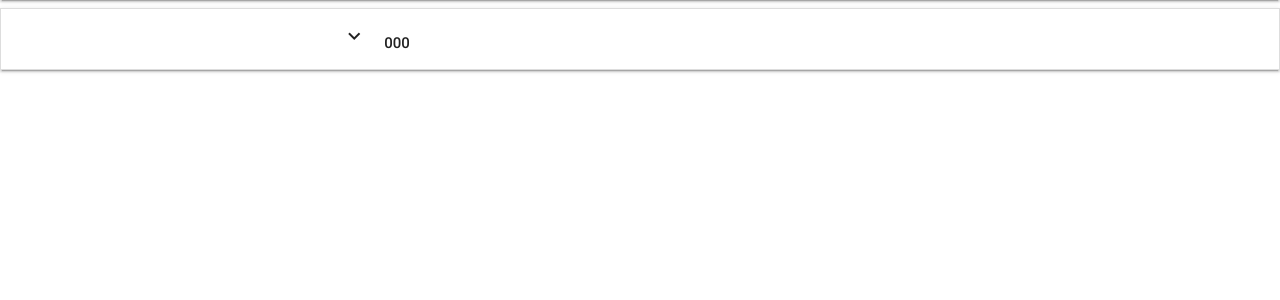
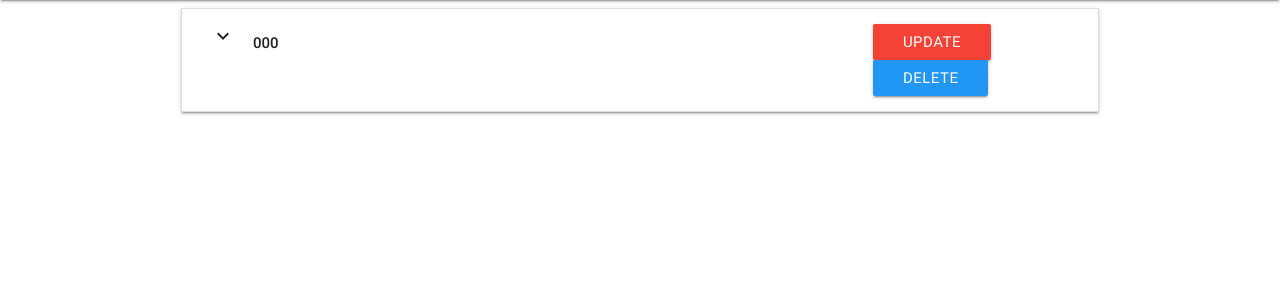
Before and after one commit to muemamus/alzami, a Flask app: page / in a window 1280 px wide. Shown: the part 64-364 px from the top of the page. Run offline with Flask 2, Linux system fonts and the light colour scheme; a database or web service that is not in the repository returns one stand-in record (values such as "Sample title"); some libraries are stand-ins or nearby versions.

Commit message:
Added static folder and updated base.html

```diff
--- /dev/null
+++ b/static/css/style.css
@@ -0,0 +1,3 @@
+body{
+    background: wheat;
+}
--- a/templates/base.html
+++ b/templates/base.html
@@ -5,6 +5,8 @@
     <meta name="viewport" content="width=device-width, initial-scale=1.0">
     <link href="https://fonts.googleapis.com/icon?family=Material+Icons" rel="stylesheet">
     <link rel="stylesheet"  href="https://cdnjs.cloudflare.com/ajax/libs/materialize/0.100.2/css/materialize.min.css">
+    <!-- <link rel="stylesheet" href="{{url_for('static', filename='css/style.css')}}" type="text/css"/> -->
+
     <title>Contacts Manager</title>
 </head>
 <body>
@@ -16,6 +18,8 @@
       </ul>
     </div>
   </nav>
+
+<div class="container">
 <div class="row">
 
 {% block content %}
@@ -42,6 +46,9 @@
     </script>
 </div>
 
+</div>
+
+
 
 
 
--- a/templates/contacts.html
+++ b/templates/contacts.html
@@ -5,9 +5,14 @@
         <li>
             <div class="collapsible-header">
 
-                <div class=" task_header col s9">
+                <div class="task_header col s9">
                     <i class="material-icons">expand_more</i><strong>{{contact.phonenumber}}</strong>
                 </div>
+                 <div class="col s3">
+                    <a class="waves-effect waves-light btn btn_small red">Update</a>
+                    <a class="waves-effect waves-light btn btn_small blue">Delete</a>
+                </div>
+
             </div>
             <div class="collapsible-body">
                 <p>Firstname : {{contact.firstname}}</p>
```
